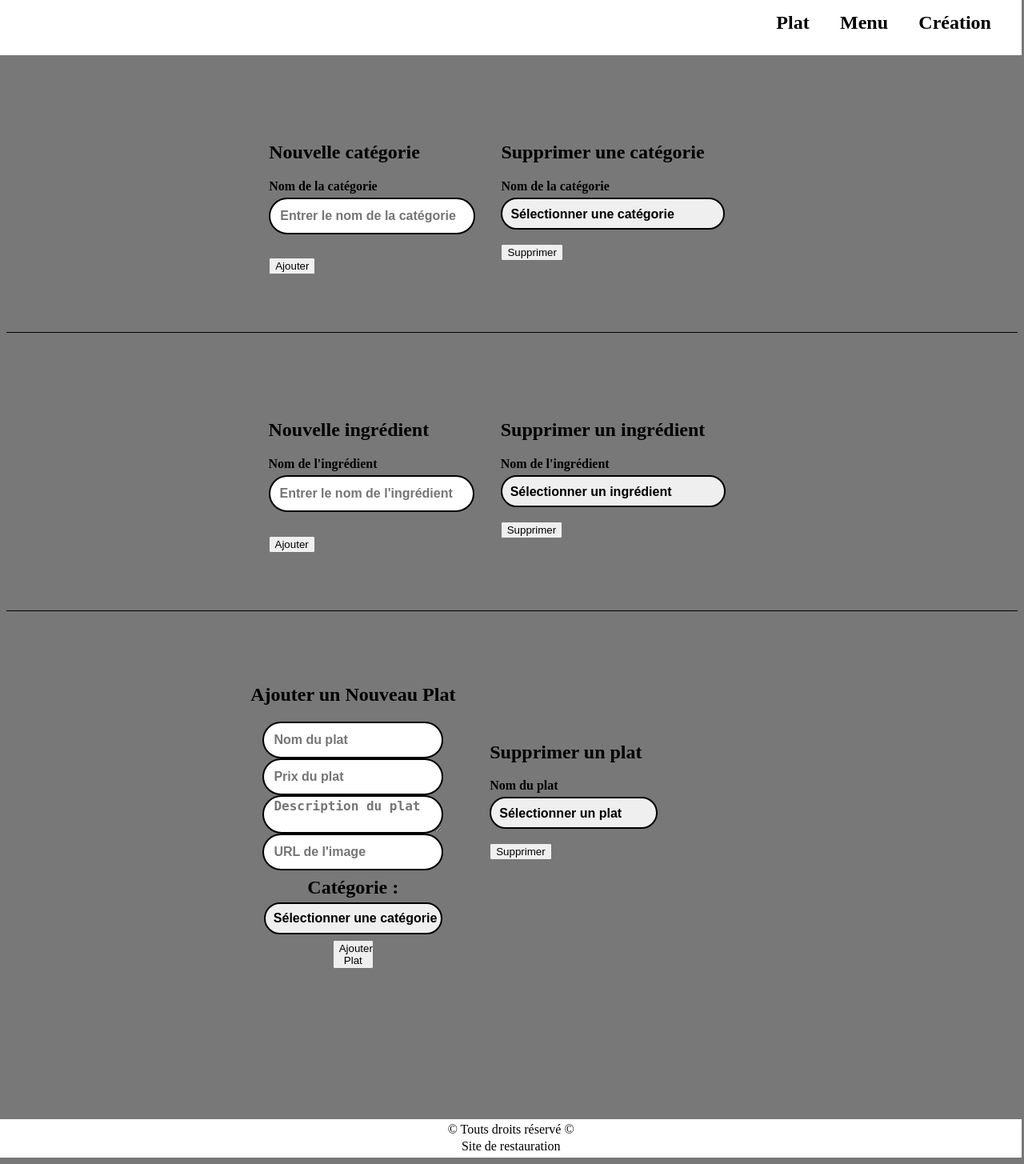
After one commit to antonin-tacchi/projet-site-restauration, a PHP site: page /creation.php in a window 1280 px wide. The commit adds this page. Shown: the whole page at 80% size. Run offline with PHP 8.4, Linux system fonts and the light colour scheme; data that the repository does not hold is empty.

Commit message:
creation d'un site de gestion de plat/menu pour un restaurateur. Dans ce site on peut creer des plat et le classer dans des categories, on peut creer des menu et pendent la creation classer les plat par categorie pour mieux si retrouver

```diff
--- /dev/null
+++ b/creation.php
@@ -0,0 +1,246 @@
+<?php
+$pdo = new PDO('mysql:host=localhost;dbname=site-restauration', 'root', '');
+$pdo->setAttribute(PDO::ATTR_ERRMODE, PDO::ERRMODE_EXCEPTION);
+
+
+
+
+// creation de categorie
+if (isset($_POST['envoi'])) {
+    if (isset($_POST['nom_categorie']) and !empty($_POST['nom_categorie'])) {
+        $nom_categorie = htmlspecialchars($_POST['nom_categorie']);
+        $recup_categorie = $pdo->prepare('SELECT * FROM categorie WHERE nom_categorie = ?');
+        $recup_categorie->execute(array($nom_categorie));
+
+        if ($recup_categorie->rowCount() > 0) {
+
+        } else {
+            $insert_categorie = $pdo->prepare('INSERT INTO `categorie` (`nom_categorie`) VALUES (?)');
+            $insert_categorie->execute(array($nom_categorie));
+
+        }
+    }
+}
+// suppression de categorie
+if (isset($_POST['supprimer'])) {
+    if (isset($_POST['nom_categorie']) and !empty($_POST['nom_categorie'])) {
+        $nom_categorie = htmlspecialchars($_POST['nom_categorie']);
+        $recup_categorie = $pdo->prepare('SELECT * FROM categorie WHERE nom_categorie = ?');
+        $recup_categorie->execute(array($nom_categorie));
+
+        if ($recup_categorie->rowCount() > 0) {
+            $delete_categorie = $pdo->prepare('DELETE FROM categorie WHERE nom_categorie = ?');
+            $delete_categorie->execute(array($nom_categorie));
+
+        }
+    }
+}
+
+
+
+
+// creation d'ingredient
+if (isset($_POST['envoie'])) {
+    if (isset($_POST['nom_ingredient']) and !empty($_POST['nom_ingredient'])) {
+        $nom_ingredient = htmlspecialchars($_POST['nom_ingredient']);
+        $recupingredient = $pdo->prepare('SELECT * FROM ingredient WHERE nom_ingredient = ?');
+        $recupingredient->execute(array($nom_ingredient));
+
+        if ($recupingredient->rowCount() > 0) {
+
+        } else {
+            $insert_ingredient = $pdo->prepare('INSERT INTO `ingredient` (`nom_ingredient`) VALUES (?)');
+            $insert_ingredient->execute(array($nom_ingredient));
+        }
+    }
+}
+// suppresion d'ingredient
+if (isset($_POST['supprimé'])) {
+    if (isset($_POST['nom_ingredient']) and !empty($_POST['nom_ingredient'])) {
+        $nom_ingredient = htmlspecialchars($_POST['nom_ingredient']);
+        $recupingredient = $pdo->prepare('SELECT * FROM ingredient WHERE nom_ingredient = ?');
+        $recupingredient->execute(array($nom_ingredient));
+
+        if ($recupingredient->rowCount() > 0) {
+            $deleteingredient = $pdo->prepare('DELETE FROM ingredient WHERE nom_ingredient = ?');
+            $deleteingredient->execute(array($nom_ingredient));
+        }
+    }
+}
+
+
+
+
+// Ajouter un plat (si formulaire soumis)
+if ($_SERVER['REQUEST_METHOD'] === 'POST' && isset($_POST['ajouter_plat'])) {
+    $nom_plat = $_POST['nom_plat'];
+    $prix_plat = $_POST['prix_plat'];
+    $description_plat = $_POST['description_plat']; // Description du plat
+    $nom_categorie = $_POST['nom_categorie']; // Nom de la catégorie sélectionnée
+    $image_plat = $_POST['image_plat']; // Récupération de l'URL de l'image
+
+    // Insérer le plat dans la table 'plat' avec l'URL de l'image
+    $stmt = $pdo->prepare("INSERT INTO plat (nom_plat, prix, description_plat, image_plat) VALUES (?, ?, ?, ?)");
+    $stmt->execute([$nom_plat, $prix_plat, $description_plat, $image_plat]);
+
+    // Récupérer l'ID du plat inséré
+    $plat_id = $pdo->lastInsertId();
+
+    // Récupérer l'ID de la catégorie sélectionnée
+    $stmt_categorie = $pdo->prepare("SELECT id FROM categorie WHERE nom_categorie = ?");
+    $stmt_categorie->execute([$nom_categorie]);
+    $categorie = $stmt_categorie->fetch(PDO::FETCH_ASSOC);
+
+    if ($categorie) {
+        // Si la catégorie existe, associer le plat à cette catégorie
+        $categorie_id = $categorie['id'];
+// Insérer dans la table de liaison categorie_plat
+        $stmt_associer = $pdo->prepare("INSERT INTO categorie_plat (id_plat, id_categorie) VALUES (?, ?)");
+        $stmt_associer->execute([$plat_id, $categorie_id]);
+    } else {
+        // Si la catégorie n'existe pas, afficher un message
+        echo "La catégorie spécifiée n'existe pas.";
+    }
+
+    // Rediriger après l'ajout du plat pour éviter un rechargement de la page
+    header("Location: " . $_SERVER['PHP_SELF']);
+    exit();
+}
+
+// Récupérer tous les plats avec leurs catégories associées
+$query_plats = $pdo->query("SELECT plat.*, GROUP_CONCAT(categorie.nom_categorie) AS categories
+                             FROM plat
+                             LEFT JOIN categorie_plat ON plat.id = categorie_plat.id_plat
+                             LEFT JOIN categorie ON categorie_plat.id_categorie = categorie.id
+                             GROUP BY plat.id");
+$plats = $query_plats->fetchAll(PDO::FETCH_ASSOC);
+
+// Récupérer toutes les catégories
+$query_categories = $pdo->query("SELECT nom_categorie FROM categorie");
+$categories = $query_categories->fetchAll(PDO::FETCH_ASSOC);
+
+
+?>
+
+
+
+
+<!DOCTYPE html>
+<html lang="fr">
+<head>
+    <meta charset="UTF-8">
+    <meta name="viewport" content="width=device-width, initial-scale=1.0">
+    <link rel="stylesheet" href="style.css">
+    <title>Création</title>
+</head>
+<header>
+    <a href="plat.php"><h2 class="text-header">Plat</h2></a>
+    <a href="menu.php"><h2 class="text-header">Menu</h2></a>
+    <a href="creation.php"><h2 class="text-header">Création</h2></a>
+</header>
+<body>
+
+
+        <!-- ajout d'une catégorie -->
+     <div class="container-form-crea1">
+        <form action="" method="post" class="form-categorie-add">
+            <h2>Nouvelle catégorie</h2>
+            <label for="nom_categorie">Nom de la catégorie</label>
+            <input type="text" name="nom_categorie" placeholder="Entrer le nom de la catégorie" autocomplete="off" class="input-champ">
+            <br>
+            <button type="submit" name="envoi" class="bouton-creation">Ajouter</button>
+        </form>
+        <!-- suppression d'une catégorie -->
+        <form action="" method="post" class="form-categorie-delete">
+            <h2>Supprimer une catégorie</h2>
+            <label for="nom_categorie">Nom de la catégorie</label>
+            <select name="nom_categorie" class="select-champ">
+                <option value="">Sélectionner une catégorie</option>
+                <?php
+                $categories = $pdo->query('SELECT nom_categorie FROM categorie');
+                while ($categorie = $categories->fetch()) {
+                    echo '<option value="' . htmlspecialchars($categorie['nom_categorie']) . '">' . htmlspecialchars($categorie['nom_categorie']) . '</option>';
+                }
+                ?>
+            </select>
+            <br>
+            <button type="submit" name="supprimer_menu" class="suppr">Supprimer</button>
+        </form>
+    </div>
+
+
+        <!-- ajout d'un ingrédient -->
+    <div class="container-form-crea2">
+        <form action="" method="post" class="form-ingredient-add">
+            <h2>Nouvelle ingrédient</h2>
+            <label for="nom_ingredient">Nom de l'ingrédient</label>
+            <input type="text" name="nom_ingredient" placeholder="Entrer le nom de l'ingrédient" autocomplete="off" class="input-champ">
+            <br>
+            <button type="submit" name="envoie" class="bouton-creation">Ajouter</button>
+        </form>
+        <!-- suppression d'un ingrédient -->
+        <form action="" method="post" class="form-ingredient-delete">
+            <h2>Supprimer un ingrédient</h2>
+            <label for="nom_ingredient">Nom de l'ingrédient</label>
+            <select name="nom_ingredient" class="select-champ">
+            <option value="">Sélectionner un ingrédient</option>
+                <?php
+                $categories = $pdo->query('SELECT nom_ingredient FROM ingredient');
+                while ($categorie = $categories->fetch()) {
+                    echo '<option value="' . htmlspecialchars($categorie['nom_ingredient']) . '">' . htmlspecialchars($categorie['nom_ingredient']) . '</option>';
+                }
+                ?>
+            </select>
+            <br>
+            <button type="submit" name="supprimé" class="suppr">Supprimer</button>
+        </form>
+    </div>
+
+
+<!-- Formulaire pour ajouter un nouveau plat -->
+    <section class="container-form-crea4">
+        <form method="POST" class="form-ajout-plat">
+            <h2>Ajouter un Nouveau Plat</h2>
+            <input type="text" name="nom_plat" placeholder="Nom du plat" required autocomplete="off" class="input-champ-2">
+            <input type="number" step="0.01" name="prix_plat" placeholder="Prix du plat" required autocomplete="off" class="input-champ-2">
+            <textarea name="description_plat" placeholder="Description du plat" required autocomplete="off" class="input-champ-2"></textarea>
+
+            <!-- Remplacer le champ file par un champ text pour l'URL de l'image -->
+            <input type="text" name="image_plat" placeholder="URL de l'image" required autocomplete="off" class="input-champ-2">
+
+            <!-- Sélectionner une catégorie existante -->
+            <label for="nom_categorie" class="label-categorie">Catégorie :</label>
+            <select name="nom_categorie" required class="select-champ-2">
+                <option value="">Sélectionner une catégorie</option>
+                <?php
+                $categories = $pdo->query('SELECT nom_categorie FROM categorie');
+                while ($categorie = $categories->fetch()) {
+                    echo '<option value="' . htmlspecialchars($categorie['nom_categorie']) . '">' . htmlspecialchars($categorie['nom_categorie']) . '</option>';
+                }
+                ?>
+            </select>
+
+            <button type="submit" name="ajouter_plat" class="bouton-plat">Ajouter Plat</button>
+        </form>
+        <form action="" method="post" class="form-plat-delete">
+            <h2>Supprimer un plat</h2>
+            <label for="nom_plat">Nom du plat</label>
+            <select name="nom_plat" class="select-champ">
+            <option value="">Sélectionner un plat</option>
+                <?php
+                $categories = $pdo->query('SELECT nom_plat FROM plat');
+                while ($categorie = $categories->fetch()) {
+                    echo '<option value="' . htmlspecialchars($categorie['nom_plat']) . '">' . htmlspecialchars($categorie['nom_plat']) . '</option>';
+                }
+                ?>
+            </select>
+            <br>
+            <button type="submit" name="supprimé" class="suppr">Supprimer</button>
+        </form>
+    </section>
+</body>
+<footer>
+    <p class="text-footer1">© Touts droits réservé ©</p>
+    <p class="text-footer2">Site de restauration</p>
+</footer>
+</html>
--- /dev/null
+++ b/style.css
@@ -0,0 +1,234 @@
+body{
+    background-color: rgb(121, 120, 120);
+}
+header{
+    background-color: white;
+    height: 5em;
+    width: 101.05%;
+    margin-left: -0.5em;
+    margin-top: -1.2em;
+    display: flex;
+    justify-content: end;
+    align-items: center;
+}
+a{
+    text-decoration: none;
+    color: black;
+    margin-right: 3%;
+}
+.text-header{
+    margin-right: 2%;
+}
+.form-connection{
+    margin-top: 15%;
+}
+.text-index{
+    font-size: 150%;
+}
+.champ-index{
+    margin-top: 1%;
+    padding-right: 3%;
+    margin-bottom: 2%;
+}
+.container-form-crea{
+    display: flex;
+    flex-direction: row;
+    justify-content: center;
+    margin-top: 5%;
+}
+.container-form-crea1,
+.container-form-crea2{
+    border-bottom: 1px solid black;
+}
+.container-form-crea3{
+    margin-top: 5%;
+}
+.container-form-crea4{
+    display: flex;
+    flex-direction: row;
+    justify-content: center;
+    margin-left: -13%;
+}
+.suppr{
+margin-bottom: 35%;
+}
+.container-form-crea1,
+.container-form-crea2,
+.container-form-crea31 {
+    display: flex;
+    flex-direction: row;
+    justify-content: center;
+    flex-wrap: wrap;
+    padding-top: 2%;
+}
+.container-form-crea3{
+    display: flex;
+    flex-direction: row;
+    justify-content: center;
+}
+.form-categorie-add,
+.form-categorie-delete,
+.form-ingredient-add,
+.form-ingredient-delete{
+    margin-top: 5%;
+    margin-right: 5%;
+}
+.form-plat-delete{
+    margin-top: 10%;
+    padding-left: 3%;
+}
+footer{
+    background-color: white;
+    height: 3em;
+    width: 101.05%;
+    margin-left: -0.5em;
+    margin-top: 11.7em;
+    display: flex;
+    justify-content: center;
+    align-items: center;
+    display: flex;
+    flex-direction: column;
+}
+.text-footer1{
+    margin-bottom: -1%;
+}
+
+
+
+label{
+    display: block;
+    font-weight: 700;
+    margin-bottom: 5px;
+}
+
+label{
+    position: relative;
+
+
+}
+
+.select-champ{
+    display: block;
+    width: 110%;
+    font-size: 16px;
+    font-weight: 700;
+    text-indent: 10px;
+    height: 40px;
+    -webkit-appearance: none;
+    border: 2px solid rgba(0, 0, 0, 1);
+    border-radius: 30px;
+}
+.input-menu{
+    padding-right: 3%;
+    display: flex;
+    flex-direction: column;
+}
+.bouton-menu{
+    width: 90%;
+    margin-top: 3%;
+}
+.select-menu{
+    display: flex;
+    flex-direction:column;
+}
+.input-champ-2{
+    display: block;
+    width: 85%;
+    font-size: 16px;
+    font-weight: 700;
+    text-indent: 10px;
+    height: 40px;
+    -webkit-appearance: none;
+    border: 2px solid rgba(0, 0, 0, 1);
+    border-radius: 30px;
+}
+.input-champ{
+    display: block;
+    width: 110%;
+    font-size: 16px;
+    font-weight: 700;
+    text-indent: 10px;
+    height: 40px;
+    -webkit-appearance: none;
+    border: 2px solid rgba(0, 0, 0, 1);
+    border-radius: 30px;
+}
+.champ-index{
+    display: block;
+    width: 110%;
+    font-size: 16px;
+    font-weight: 700;
+    text-indent: 10px;
+    height: 40px;
+    -webkit-appearance: none;
+    border: 2px solid rgba(0, 0, 0, 1);
+    border-radius: 30px;
+}
+.add-menu{
+    font-size: 140%;
+}
+.select-champ-2{
+    display: block;
+    width: 87%;
+    font-size: 16px;
+    font-weight: 700;
+    text-indent: 10px;
+    height: 40px;
+    -webkit-appearance: none;
+    border: 2px solid rgba(0, 0, 0, 1);
+    border-radius: 30px;
+}
+.select-champ-3{
+    display: block;
+    width: 87%;
+    font-size: 16px;
+    font-weight: 700;
+    text-indent: 10px;
+    height: 80px;
+    -webkit-appearance: none;
+    border: 2px solid rgba(0, 0, 0, 1);
+    border-radius: 30px;
+}
+.formulaire-connection{
+    display: flex;
+    flex-direction: column;
+    justify-content: center;
+    align-items: center;
+    padding-left: 20%;
+}
+.form-index{
+    display: flex;
+    flex-direction: row;
+    justify-content: center;
+    align-items: center;
+    margin-top: 7.8%;
+    margin-left: -25%;
+    flex-wrap: wrap;
+}
+.form-menu-delete{
+    display: flex;
+    flex-direction: column;
+    justify-content: center;
+    align-items: center;
+    margin-top: -3%;
+    padding-left: 2%;
+    padding-top: 15%;
+}
+.bouton-creation{
+    margin-top: 5%;
+}
+.form-ajout-plat{
+    display: flex;
+    flex-direction: column;
+    justify-content: center;
+    align-items: center;
+    margin-top: 5%;
+}
+.label-categorie{
+    font-size:150%;
+    padding-top: 3%;
+}
+.bouton-plat{
+    margin-top: 3%;
+    width: 20%;
+}
```
Also changed, not shown: index.php (+82 -16 lines).
